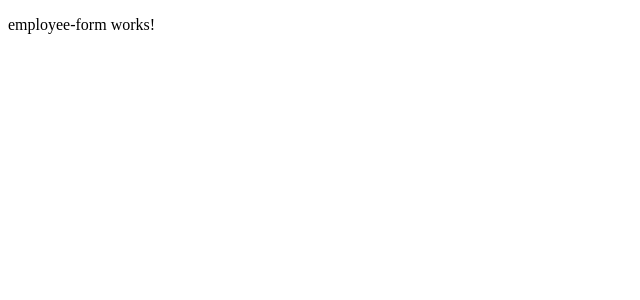
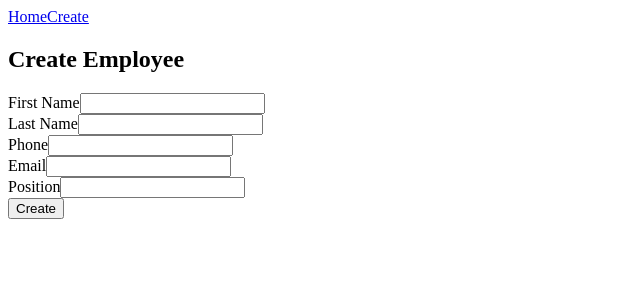
Before and after one commit to MK-NEUKO/employee-managemnet-app, an Angular app: page /create in a window 1280 px wide. Shown: the top 300 px of the page, without its empty margins (0-640 px from the left). Built offline with nearby package versions, Linux system fonts and the light colour scheme.

Commit message:
add employee creation form and navigation links

```diff
--- a/src/app/app.component.html
+++ b/src/app/app.component.html
@@ -1 +1,6 @@
+<nav>
+    <a routerLink="/">Home</a>
+    <a routerLink="/create">Create</a>
+</nav>
+
 <router-outlet />
--- a/src/app/app.component.ts
+++ b/src/app/app.component.ts
@@ -1,11 +1,11 @@
 import { Component } from '@angular/core';
-import { RouterOutlet } from '@angular/router';
+import { RouterModule, RouterOutlet } from '@angular/router';
 import { EmployeeTableComponent } from './employee-table/employee-table.component';
 
 @Component({
   selector: 'app-root',
   standalone: true,
-  imports: [RouterOutlet, EmployeeTableComponent],
+  imports: [RouterOutlet, EmployeeTableComponent, RouterModule],
   templateUrl: './app.component.html',
   styleUrl: './app.component.css'
 })
--- a/src/app/employee-form/employee-form.component.html
+++ b/src/app/employee-form/employee-form.component.html
@@ -1 +1,25 @@
-<p>employee-form works!</p>
+<h2>Create Employee</h2>
+
+<form (ngSubmit)="onSubmit()">
+    <div>
+        <label>First Name</label>
+        <input type="text" name="firstName" [(ngModel)]="employee.firstName"/>
+    </div>
+    <div>
+        <label>Last Name</label>
+        <input type="text" name="lastName" [(ngModel)]="employee.lastName"/>
+    </div>
+    <div>
+        <label>Phone</label>
+        <input type="phone" name="phone" [(ngModel)]="employee.phone"/>
+    </div>
+    <div>
+        <label>Email</label>
+        <input type="email" name="email" [(ngModel)]="employee.email"/>
+    </div>
+    <div>
+        <label>Position</label>
+        <input type="text" name="position" [(ngModel)]="employee.position"/>
+    </div>
+    <button type="submit">Create</button>
+</form>
--- a/src/app/employee-form/employee-form.component.ts
+++ b/src/app/employee-form/employee-form.component.ts
@@ -1,12 +1,28 @@
 import { Component } from '@angular/core';
+import { FormsModule } from '@angular/forms';
+import { Employee } from '../../models/employee';
 
 @Component({
   selector: 'app-employee-form',
   standalone: true,
-  imports: [],
+  imports: [FormsModule],
   templateUrl: './employee-form.component.html',
   styleUrl: './employee-form.component.css'
 })
 export class EmployeeFormComponent {
 
+  employee: Employee = {
+    id: 0,
+    firstName: '',
+    lastName: '',
+    email: '',
+    phone: '',
+    position: ''
+  }
+
+  onSubmit() : void {
+    console.log(this.employee);
+
+    // logic to create a new employee
+  }
 }
```
